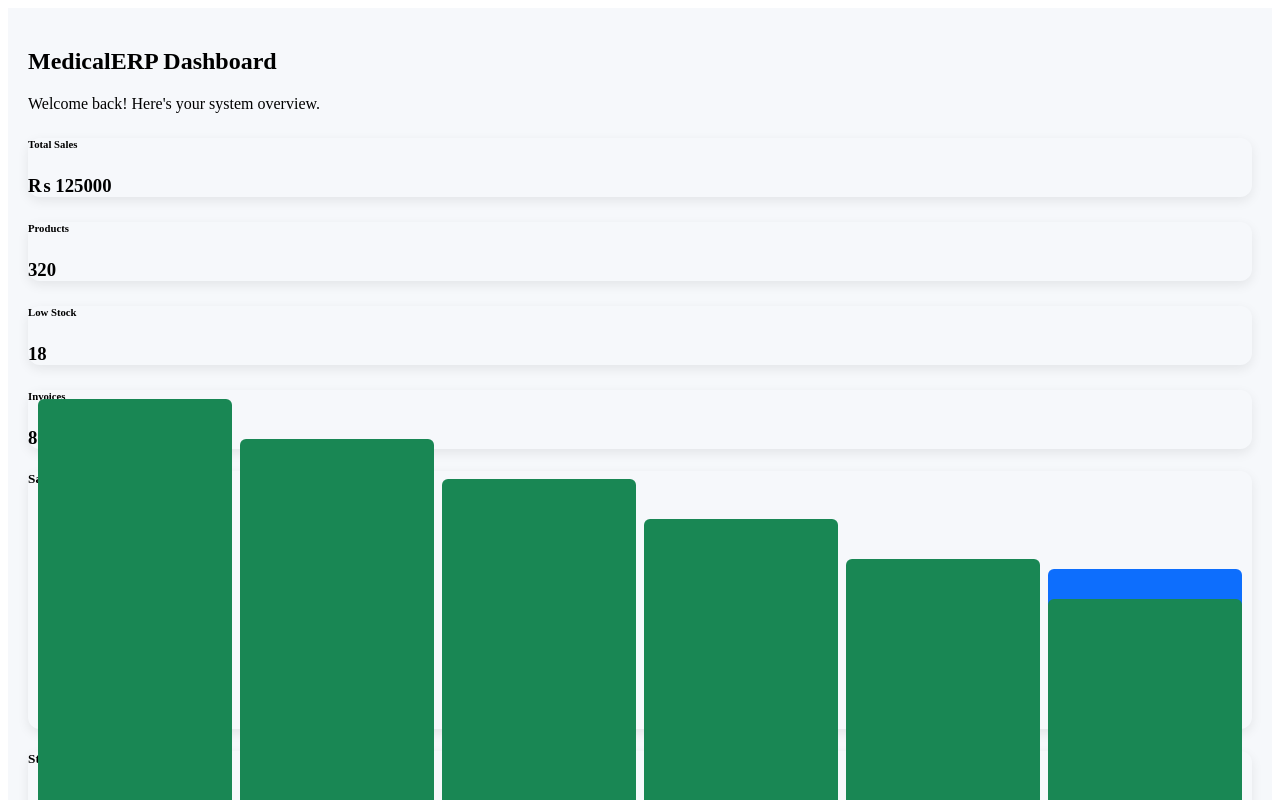
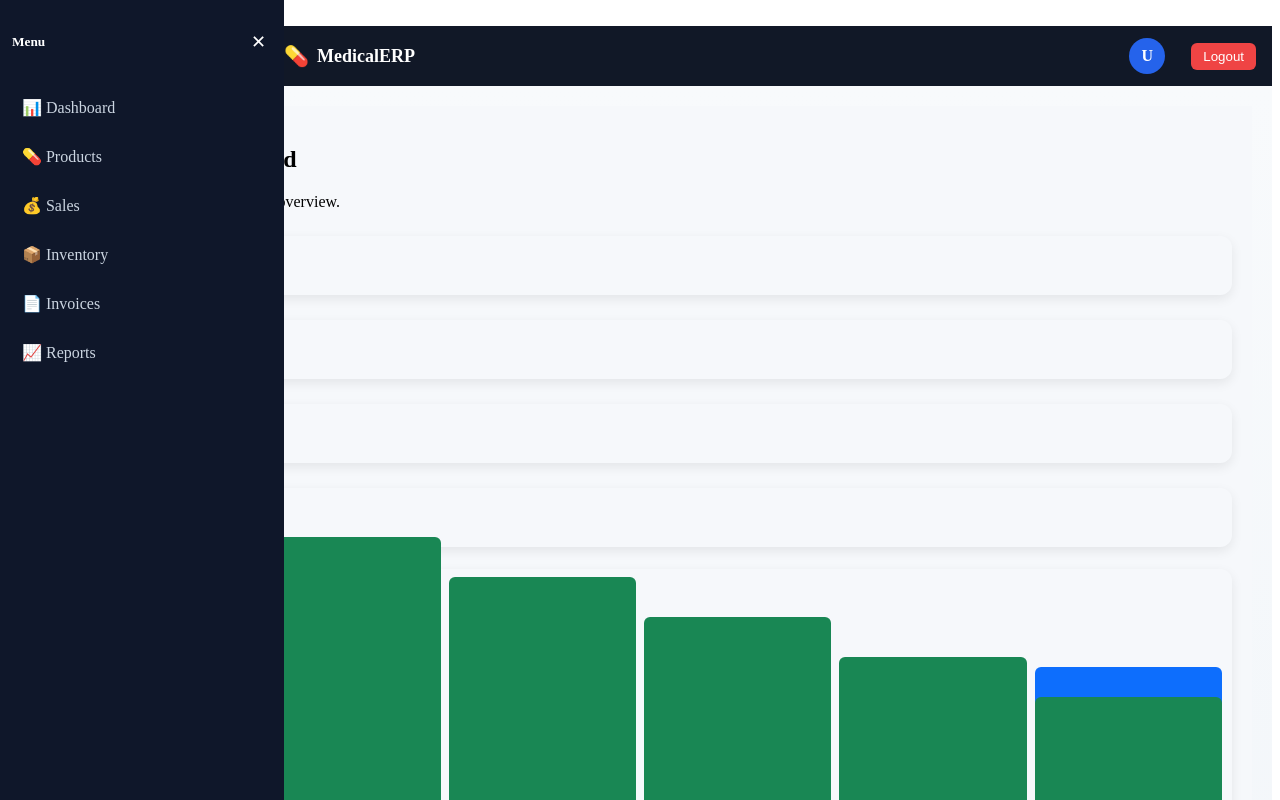
Before and after one commit to aliahsan9/medical-erp-ui, an Angular app: page / in a window 1280 px wide. Shown: the top 800 px of the page. Built offline with nearby package versions, Linux system fonts and the light colour scheme.

Commit message:
added home page

```diff
--- a/src/app/app.component.html
+++ b/src/app/app.component.html
@@ -1 +1,7 @@
-<router-outlet></router-outlet>
+<div class="app-shell">
+  <app-navbar></app-navbar>
+
+  <main class="app-content">
+    <router-outlet></router-outlet>
+  </main>
+</div>
--- a/src/app/app.component.scss
+++ b/src/app/app.component.scss
@@ -0,0 +1,106 @@
+/* =========================
+   GLOBAL RESET
+========================= */
+* {
+  margin: 0;
+  padding: 0;
+  box-sizing: border-box;
+}
+
+html, body {
+  height: 100%;
+  font-family: "Segoe UI", Roboto, Arial, sans-serif;
+  background: #f4f6f9;
+  color: #1f2937;
+}
+
+/* smooth fonts */
+body {
+  -webkit-font-smoothing: antialiased;
+  -moz-osx-font-smoothing: grayscale;
+}
+
+/* =========================
+   APP LAYOUT
+========================= */
+.app-shell {
+  display: flex;
+  flex-direction: column;
+  min-height: 100vh;
+}
+
+/* main content area */
+.app-content {
+  flex: 1;
+  padding: 20px;
+  background: linear-gradient(180deg, #f8fafc 0%, #f1f5f9 100%);
+}
+
+/* =========================
+   GLOBAL CARD STYLE
+========================= */
+.card {
+  background: #ffffff;
+  border-radius: 14px;
+  padding: 16px;
+  box-shadow: 0 6px 18px rgba(15, 23, 42, 0.08);
+  border: none;
+}
+
+/* =========================
+   BUTTONS
+========================= */
+button, .btn {
+  border-radius: 10px;
+  transition: all 0.2s ease-in-out;
+}
+
+button:hover, .btn:hover {
+  transform: translateY(-1px);
+}
+
+/* primary button enhancement */
+.btn-primary {
+  background: #2563eb;
+  border: none;
+}
+
+.btn-primary:hover {
+  background: #1d4ed8;
+}
+
+/* =========================
+   FORMS
+========================= */
+input, select, textarea {
+  border-radius: 10px !important;
+  border: 1px solid #e5e7eb !important;
+  padding: 10px 12px;
+  outline: none;
+  transition: 0.2s;
+}
+
+input:focus, select:focus, textarea:focus {
+  border-color: #2563eb !important;
+  box-shadow: 0 0 0 3px rgba(37, 99, 235, 0.15);
+}
+
+/* =========================
+   SCROLLBAR (nice modern look)
+========================= */
+::-webkit-scrollbar {
+  width: 8px;
+}
+
+::-webkit-scrollbar-track {
+  background: #f1f5f9;
+}
+
+::-webkit-scrollbar-thumb {
+  background: #94a3b8;
+  border-radius: 10px;
+}
+
+::-webkit-scrollbar-thumb:hover {
+  background: #64748b;
+}
--- a/src/app/app.component.ts
+++ b/src/app/app.component.ts
@@ -1,9 +1,11 @@
 import { Component } from '@angular/core';
 import { RouterOutlet } from '@angular/router';
+import { NavbarComponent } from './shared/navbar/navbar.component';
 
 @Component({
   selector: 'app-root',
-  imports: [RouterOutlet],
+  standalone: true,
+  imports: [RouterOutlet, NavbarComponent],
   templateUrl: './app.component.html',
   styleUrl: './app.component.scss'
 })
--- /dev/null
+++ b/src/app/shared/footer/footer.component.html
@@ -0,0 +1 @@
+<p>footer works!</p>
--- /dev/null
+++ b/src/app/shared/navbar/navbar.component.html
@@ -0,0 +1,59 @@
+TOP NAVBAR
+<header class="topbar">
+
+  <!-- LEFT -->
+  <div class="left">
+    <button class="menu-btn" (click)="toggleSidebar()">
+      ☰
+    </button>
+
+    <div class="brand">
+      <span class="logo">💊</span>
+      <span>MedicalERP</span>
+    </div>
+  </div>
+
+  <!-- RIGHT -->
+  <div class="right">
+
+    <div class="user-info">
+      <div class="avatar">
+        {{ user?.email?.charAt(0) || 'U' }}
+      </div>
+      <div class="details">
+        <small>{{ user?.role }}</small>
+        <div class="email">{{ user?.email }}</div>
+      </div>
+    </div>
+
+    <button class="logout-btn" (click)="logout()">
+      Logout
+    </button>
+
+  </div>
+
+</header>
+
+<!-- OVERLAY -->
+<div class="overlay" *ngIf="sidebarOpen" (click)="closeSidebar()"></div>
+
+<!-- SIDEBAR -->
+<aside class="sidebar" [class.open]="sidebarOpen">
+
+  <div class="sidebar-header">
+    <h5>Menu</h5>
+    <button (click)="closeSidebar()">✕</button>
+  </div>
+
+  <nav class="menu">
+
+    <a routerLink="/dashboard" (click)="closeSidebar()">📊 Dashboard</a>
+    <a routerLink="/products" (click)="closeSidebar()">💊 Products</a>
+    <a routerLink="/sales" (click)="closeSidebar()">💰 Sales</a>
+    <a routerLink="/inventory" (click)="closeSidebar()">📦 Inventory</a>
+    <a routerLink="/invoices" (click)="closeSidebar()">📄 Invoices</a>
+    <a routerLink="/reports" (click)="closeSidebar()">📈 Reports</a>
+
+  </nav>
+
+</aside>
--- /dev/null
+++ b/src/app/shared/navbar/navbar.component.scss
@@ -0,0 +1,183 @@
+/* =========================
+   TOP BAR
+========================= */
+.topbar {
+  height: 60px;
+  background: #111827;
+  color: white;
+  display: flex;
+  justify-content: space-between;
+  align-items: center;
+  padding: 0 16px;
+  position: sticky;
+  top: 0;
+  z-index: 1000;
+}
+
+/* LEFT SIDE */
+.left {
+  display: flex;
+  align-items: center;
+  gap: 12px;
+}
+
+.menu-btn {
+  background: transparent;
+  border: none;
+  color: white;
+  font-size: 22px;
+  cursor: pointer;
+}
+
+.brand {
+  display: flex;
+  align-items: center;
+  gap: 8px;
+  font-weight: 600;
+  font-size: 18px;
+}
+
+.logo {
+  font-size: 20px;
+}
+
+/* RIGHT SIDE */
+.right {
+  display: flex;
+  align-items: center;
+  gap: 16px;
+}
+
+/* USER */
+.user-info {
+  display: flex;
+  align-items: center;
+  gap: 10px;
+}
+
+.avatar {
+  width: 36px;
+  height: 36px;
+  border-radius: 50%;
+  background: #2563eb;
+  display: flex;
+  justify-content: center;
+  align-items: center;
+  font-weight: bold;
+  color: white;
+}
+
+.details {
+  line-height: 1.1;
+}
+
+.details small {
+  color: #9ca3af;
+}
+
+.email {
+  font-size: 12px;
+}
+
+/* LOGOUT */
+.logout-btn {
+  background: #ef4444;
+  border: none;
+  color: white;
+  padding: 6px 12px;
+  border-radius: 6px;
+  cursor: pointer;
+}
+
+.logout-btn:hover {
+  background: #dc2626;
+}
+
+/* =========================
+   SIDEBAR
+========================= */
+.sidebar {
+  position: fixed;
+  top: 0;
+  left: -260px;
+  width: 260px;
+  height: 100%;
+  background: #0f172a;
+  color: white;
+  transition: 0.3s;
+  z-index: 1001;
+  padding: 12px;
+}
+
+.sidebar.open {
+  left: 0;
+}
+
+.sidebar-header {
+  display: flex;
+  justify-content: space-between;
+  align-items: center;
+  margin-bottom: 16px;
+}
+
+.sidebar-header button {
+  background: transparent;
+  border: none;
+  color: white;
+  font-size: 18px;
+}
+
+/* MENU LINKS */
+.menu {
+  display: flex;
+  flex-direction: column;
+  gap: 10px;
+}
+
+.menu a {
+  color: #cbd5e1;
+  text-decoration: none;
+  padding: 10px;
+  border-radius: 8px;
+  transition: 0.2s;
+}
+
+.menu a:hover {
+  background: #1e293b;
+  color: white;
+}
+
+/* =========================
+   OVERLAY
+========================= */
+.overlay {
+  position: fixed;
+  top: 0;
+  left: 0;
+  width: 100%;
+  height: 100%;
+  background: rgba(0,0,0,0.5);
+  z-index: 1000;
+}
+
+/* =========================
+   RESPONSIVE
+========================= */
+@media (min-width: 992px) {
+  .menu-btn {
+    display: none;
+  }
+
+  .sidebar {
+    left: 0;
+    position: fixed;
+  }
+
+  .overlay {
+    display: none;
+  }
+
+  .topbar {
+    margin-left: 260px;
+  }
+}
--- /dev/null
+++ b/src/app/shared/navbar/navbar.component.ts
@@ -0,0 +1,37 @@
+import { Component } from '@angular/core';
+import { Router, RouterModule } from '@angular/router';
+import { AuthService } from '../../core/services/auth.service';
+import { CommonModule } from '@angular/common';
+
+@Component({
+  selector: 'app-navbar',
+  imports:[CommonModule, RouterModule],
+  templateUrl: './navbar.component.html',
+  styleUrls: ['./navbar.component.scss']
+})
+export class NavbarComponent {
+
+  sidebarOpen = false;
+
+  user: any;
+
+  constructor(
+    private authService: AuthService,
+    private router: Router
+  ) {
+    this.user = this.authService.getUser();
+  }
+
+  toggleSidebar() {
+    this.sidebarOpen = !this.sidebarOpen;
+  }
+
+  closeSidebar() {
+    this.sidebarOpen = false;
+  }
+
+  logout() {
+    this.authService.logout();
+    this.router.navigate(['/login']);
+  }
+}
```
Also changed, not shown: src/app/shared/footer/footer.component.ts (added, +11 -0 lines), src/app/shared/footer/footer.component.scss (added), 2 other files (tests, documents, lock files or other folders).
